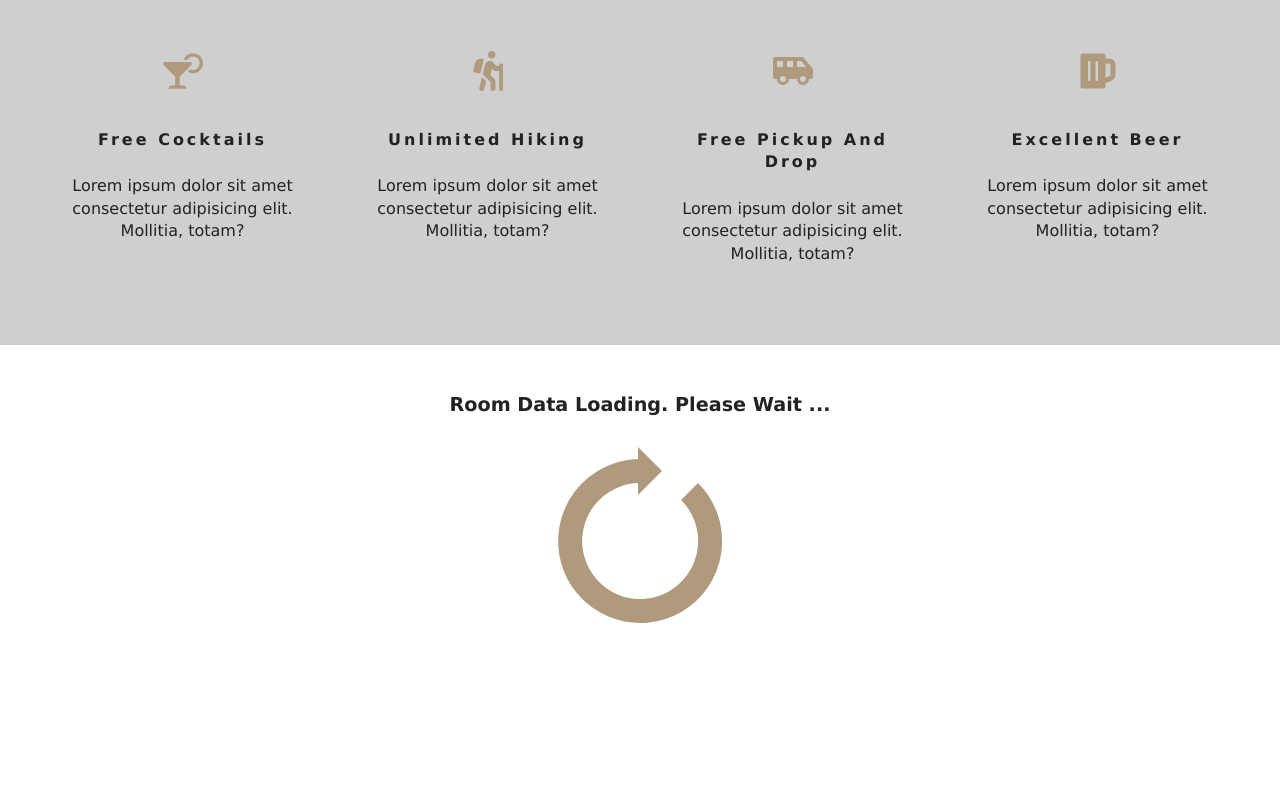
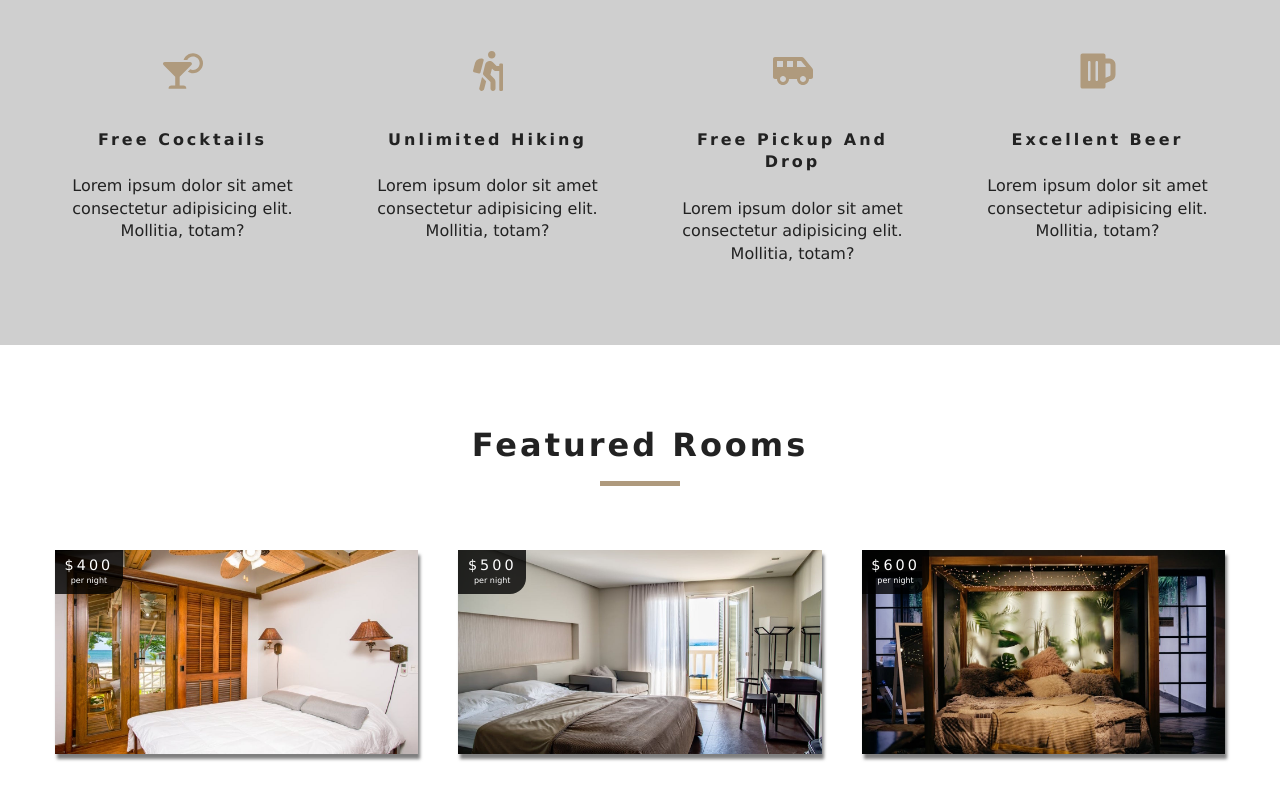
Before and after one commit to prashantbhat84/BeachResort, a React (Create React App) app: page / in a window 1280 px wide. Shown: the part 956-1756 px from the top of the page. Before the commit the page ends 1603 px from the top, so only its background shows below. Built offline with nearby package versions, Linux system fonts and the light colour scheme.

Commit message:
Features +navigation to single room

```diff
--- a/src/components/Featuredrooms/FeaturedRooms.js
+++ b/src/components/Featuredrooms/FeaturedRooms.js
@@ -1,16 +1,27 @@
 import React, { Component } from "react";
 import { RoomContext } from "../context";
 import Loading from "../loading/Loading";
+import Room from "../Room/Room";
+import Title from "../Title/Title";
 
 class FeaturedRooms extends Component {
   static contextType = RoomContext;
   render() {
     // const { rooms } = this.context;
     // console.log(rooms[0]);
-    const { featuredrooms } = this.context;
-    console.log(featuredrooms);
+    let { loading, featuredrooms: rooms } = this.context;
+    rooms = rooms.map(room => {
+      return <Room key={room.id} room={room} />;
+    });
 
-    return <Loading />;
+    return (
+      <section className="featured-rooms">
+        <Title title="Featured Rooms" />
+        <div className="featured-rooms-center">
+          {loading ? <Loading /> : rooms}
+        </div>
+      </section>
+    );
   }
 }
 
--- a/src/components/Room/Room.js
+++ b/src/components/Room/Room.js
@@ -1,7 +1,23 @@
 import React from "react";
+import { Link } from "react-router-dom";
+import defaultImage from "../../images/room-1.jpeg";
 
-const Room = () => {
-  return <div>Hello from Room</div>;
+const Room = ({ room }) => {
+  const { name, slug, price, images } = room;
+  return (
+    <article className="room">
+      <div className="img-container">
+        <img src={images[0] || defaultImage} alt="single room" />
+        <div className="price-top">
+          <h6>${price}</h6>
+          <p>per night</p>
+        </div>
+        <Link to={`/rooms/${slug}`} className="btn-primary room-link">
+          Features
+        </Link>
+      </div>
+    </article>
+  );
 };
 
 export default Room;
```
